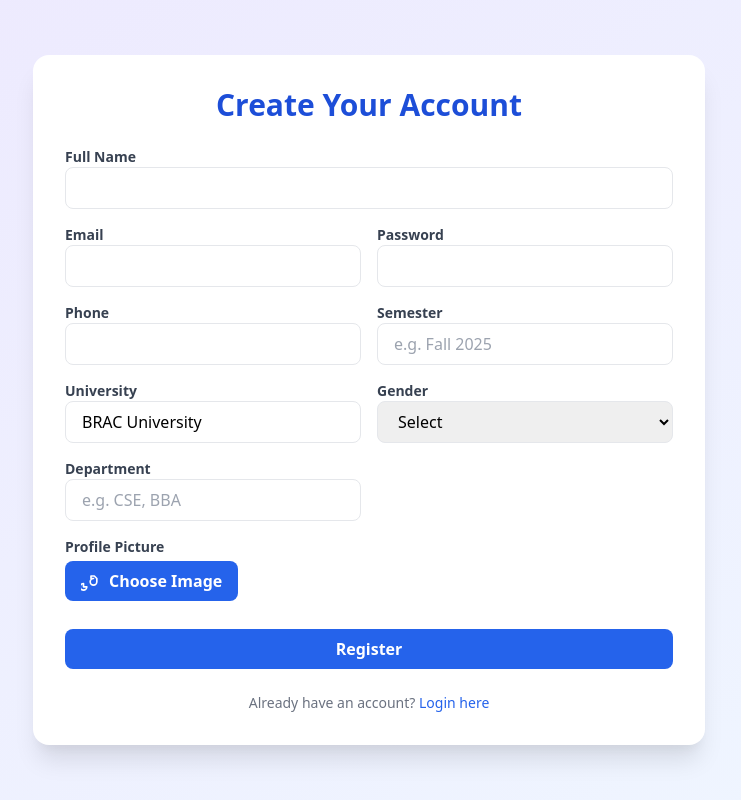
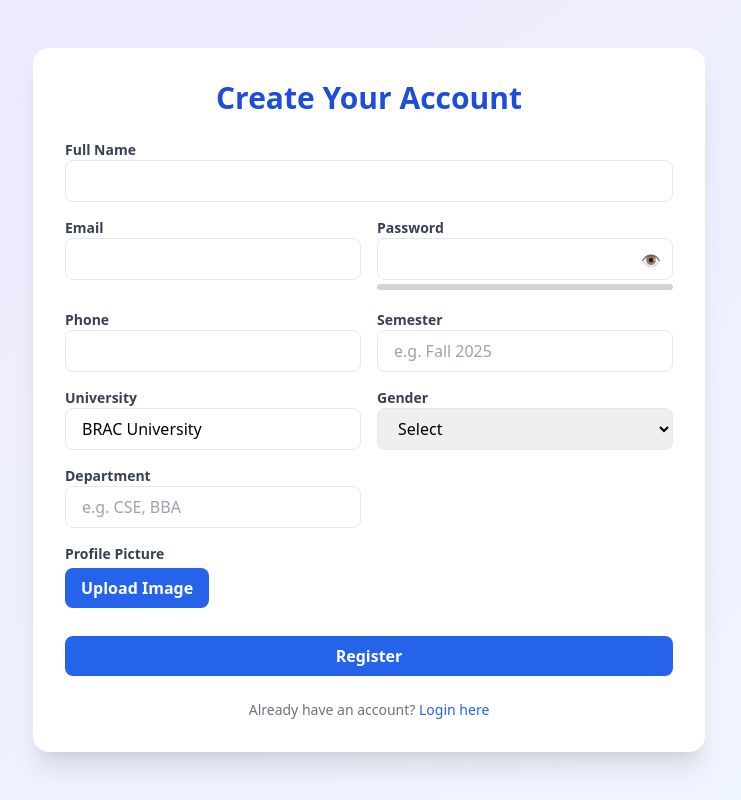
Before and after one commit to ImtiazHossain-Eshan/Campus_Sync, a PHP site: page /scrape-preprereg/auth/register.php in a window 1280 px wide. Shown: the whole page, without its empty margins (271-1012 px from the left). Run offline with PHP 8.4, Linux system fonts and the light colour scheme.

Commit message:
Enhanced registration form with email check and password strength
Added AJAX-based email availability check and password strength meter to the registration form. Improved UI for password visibility toggle and profile picture preview. Removed unused image assets and added new GIFs.

```diff
--- a/auth/register.php
+++ b/auth/register.php
@@ -15,7 +15,6 @@ if ($_SERVER["REQUEST_METHOD"] === "POST") {
     $department = htmlspecialchars(trim($_POST['department']));
     $profile_pic = null;
 
-    // Handle file upload
     if (isset($_FILES['profile_pic']) && $_FILES['profile_pic']['error'] === UPLOAD_ERR_OK) {
         $uploadDir = '../assets/uploads/';
         if (!file_exists($uploadDir)) {
@@ -39,13 +38,10 @@ if ($_SERVER["REQUEST_METHOD"] === "POST") {
             header("Location: login.php");
             exit();
         } catch (PDOException $e) {
-            // Check if duplicate entry error (email already exists)
             if ($e->getCode() == 23000 && strpos($e->getMessage(), 'Duplicate') !== false) {
                 $error = "This email is already registered. Please use a different email or login.";
             } else {
                 $error = "An error occurred. Please try again later.";
-                // For debugging only: uncomment below line to see error details
-                // $error .= " Error: " . $e->getMessage();
             }
         }
     }
@@ -58,12 +54,9 @@ if ($_SERVER["REQUEST_METHOD"] === "POST") {
   <meta name="viewport" content="width=device-width, initial-scale=1.0"/>
   <title>Register - CampusSync</title>
   <link href="https://cdn.jsdelivr.net/npm/tailwindcss@2.2.19/dist/tailwind.min.css" rel="stylesheet">
-
   <style>
-    /* Hide default file input */
-    input[type="file"] {
-      display: none;
-    }
+    input[type="file"] { display: none; }
+    .strength-bar { height: 6px; border-radius: 5px; margin-top: 4px; }
   </style>
 </head>
 <body class="bg-gradient-to-br from-purple-100 to-blue-50 min-h-screen flex items-center justify-center">
@@ -80,37 +73,45 @@ if ($_SERVER["REQUEST_METHOD"] === "POST") {
   <form method="post" enctype="multipart/form-data" class="grid grid-cols-1 md:grid-cols-2 gap-4" id="registerForm">
     <div class="col-span-2">
       <label class="block text-sm font-semibold text-gray-700">Full Name</label>
-        <input type="text" name="name" required class="w-full px-4 py-2 border rounded-lg focus:outline-none focus:ring-2 focus:ring-blue-400">
+      <input type="text" name="name" required class="w-full px-4 py-2 border rounded-lg focus:ring-2 focus:ring-blue-400">
     </div>
 
     <div>
       <label class="block text-sm font-semibold text-gray-700">Email</label>
-        <input type="email" name="email" required class="w-full px-4 py-2 border rounded-lg focus:outline-none focus:ring-2 focus:ring-blue-400">
+      <input type="email" name="email" id="email" required class="w-full px-4 py-2 border rounded-lg focus:ring-2 focus:ring-blue-400">
+      <p id="emailStatus" class="text-sm mt-1"></p>
     </div>
 
     <div>
       <label class="block text-sm font-semibold text-gray-700">Password</label>
-        <input type="password" name="password" required minlength="6" class="w-full px-4 py-2 border rounded-lg focus:outline-none focus:ring-2 focus:ring-blue-400">
+      <div class="relative">
+        <input type="password" name="password" id="password" required minlength="6" class="w-full px-4 py-2 border rounded-lg pr-10 focus:ring-2 focus:ring-blue-400">
+        <button type="button" onclick="togglePassword()" class="absolute right-3 top-2.5 text-gray-500">
+          👁️
+        </button>
+      </div>
+      <div id="strengthBar" class="w-full strength-bar bg-gray-300 mt-1"></div>
+      <p id="strengthText" class="text-xs text-gray-600 mt-1"></p>
     </div>
 
     <div>
       <label class="block text-sm font-semibold text-gray-700">Phone</label>
-        <input type="text" name="phone" required class="w-full px-4 py-2 border rounded-lg focus:outline-none focus:ring-2 focus:ring-blue-400">
+      <input type="text" name="phone" required class="w-full px-4 py-2 border rounded-lg focus:ring-2 focus:ring-blue-400">
     </div>
 
     <div>
       <label class="block text-sm font-semibold text-gray-700">Semester</label>
-        <input type="text" name="semester" placeholder="e.g. Fall 2025" class="w-full px-4 py-2 border rounded-lg focus:outline-none focus:ring-2 focus:ring-blue-400">
+      <input type="text" name="semester" placeholder="e.g. Fall 2025" class="w-full px-4 py-2 border rounded-lg focus:ring-2 focus:ring-blue-400">
     </div>
 
     <div>
       <label class="block text-sm font-semibold text-gray-700">University</label>
-        <input type="text" name="university" value="BRAC University" class="w-full px-4 py-2 border rounded-lg focus:outline-none focus:ring-2 focus:ring-blue-400">
+      <input type="text" name="university" value="BRAC University" class="w-full px-4 py-2 border rounded-lg focus:ring-2 focus:ring-blue-400">
     </div>
 
     <div>
       <label class="block text-sm font-semibold text-gray-700">Gender</label>
-        <select name="gender" class="w-full px-4 py-2 border rounded-lg focus:outline-none focus:ring-2 focus:ring-blue-400">
+      <select name="gender" class="w-full px-4 py-2 border rounded-lg focus:ring-2 focus:ring-blue-400">
         <option value="">Select</option>
         <option value="Male">Male</option>
         <option value="Female">Female</option>
@@ -119,26 +120,15 @@ if ($_SERVER["REQUEST_METHOD"] === "POST") {
 
     <div>
       <label class="block text-sm font-semibold text-gray-700">Department</label>
-        <input type="text" name="department" placeholder="e.g. CSE, BBA" class="w-full px-4 py-2 border rounded-lg focus:outline-none focus:ring-2 focus:ring-blue-400">
+      <input type="text" name="department" placeholder="e.g. CSE, BBA" class="w-full px-4 py-2 border rounded-lg focus:ring-2 focus:ring-blue-400">
     </div>
 
-      <!-- Modern Profile Picture Upload -->
     <div class="col-span-2">
       <label class="block text-sm font-semibold text-gray-700 mb-1">Profile Picture</label>
-
-        <!-- Hidden file input -->
       <input type="file" name="profile_pic" id="profile_pic" accept="image/*" />
-
-        <!-- Custom upload button -->
-        <label for="profile_pic"
-          class="cursor-pointer inline-flex items-center px-4 py-2 bg-blue-600 text-white rounded-lg hover:bg-blue-700 transition font-semibold select-none">
-          <svg xmlns="http://www.w3.org/2000/svg" class="h-5 w-5 mr-2" fill="none" viewBox="0 0 24 24" stroke="currentColor">
-            <path stroke-linecap="round" stroke-linejoin="round" stroke-width="2" d="M3 15a4 4 0 104 4H3v-4zm9-9h4l3 3v4a4 4 0 11-4-4h-3z" />
-          </svg>
-          Choose Image
+      <label for="profile_pic" class="cursor-pointer inline-flex items-center px-4 py-2 bg-blue-600 text-white rounded-lg hover:bg-blue-700 transition font-semibold">
+        Upload Image
       </label>
-
-        <!-- Preview container -->
       <div id="previewContainer" class="mt-3">
         <img id="previewImage" src="#" alt="Profile Preview" class="max-w-xs rounded-lg shadow-md hidden" />
       </div>
@@ -158,23 +148,66 @@ if ($_SERVER["REQUEST_METHOD"] === "POST") {
 </div>
 
 <script>
-    const inputFile = document.getElementById('profile_pic');
+  function togglePassword() {
+    const input = document.getElementById("password");
+    input.type = input.type === "password" ? "text" : "password";
+  }
+
+  document.getElementById('profile_pic').addEventListener('change', function() {
+    const file = this.files[0];
     const previewImage = document.getElementById('previewImage');
-    const previewContainer = document.getElementById('previewContainer');
-
-    inputFile.addEventListener('change', function() {
-      const file = this.files[0];
     if (file) {
       const reader = new FileReader();
-        reader.onload = function(e) {
-          previewImage.setAttribute('src', e.target.result);
+      reader.onload = e => {
+        previewImage.src = e.target.result;
         previewImage.classList.remove('hidden');
-        }
+      };
       reader.readAsDataURL(file);
     } else {
-        previewImage.setAttribute('src', '#');
+      previewImage.src = '#';
       previewImage.classList.add('hidden');
     }
+  });
+
+  // ✅ Password strength
+  const passwordInput = document.getElementById('password');
+  const strengthBar = document.getElementById('strengthBar');
+  const strengthText = document.getElementById('strengthText');
+
+  passwordInput.addEventListener('input', () => {
+    const val = passwordInput.value;
+    let score = 0;
+    if (val.length >= 6) score++;
+    if (/[A-Z]/.test(val)) score++;
+    if (/[0-9]/.test(val)) score++;
+    if (/[^A-Za-z0-9]/.test(val)) score++;
+
+    let colors = ["bg-red-500", "bg-yellow-400", "bg-green-500", "bg-green-600"];
+    let levels = ["Weak", "Fair", "Good", "Strong"];
+
+    strengthBar.className = `w-full strength-bar ${colors[score-1] || "bg-gray-300"}`;
+    strengthText.innerText = score ? `Password strength: ${levels[score-1]}` : "";
+  });
+
+  // ✅ AJAX email check
+  const emailInput = document.getElementById("email");
+  const emailStatus = document.getElementById("emailStatus");
+
+  emailInput.addEventListener("blur", () => {
+    const email = emailInput.value.trim();
+    if (!email) return;
+
+    fetch("check_email.php?email=" + encodeURIComponent(email))
+      .then(res => res.text())
+      .then(data => {
+        if (data === "taken") {
+          emailStatus.innerText = "❌ Email already in use";
+          emailStatus.className = "text-sm text-red-500";
+        } else {
+          emailStatus.innerText = "✅ Email is available";
+          emailStatus.className = "text-sm text-green-600";
+        }
+      });
   });
 </script>
 </body>
```
Also changed, not shown: auth/check_email.php (added, +11 -0 lines), assets/uploads/685586bb00d23_00000-1861032672.png (deleted), assets/uploads/6855892c4d78b_anime.gif (deleted), assets/uploads/68558a35164c1_anime.gif (deleted), assets/uploads/68558a89dfb22_snowy-snowing.gif (deleted), assets/uploads/6859a72814ec1_cat-no.gif (deleted), assets/uploads/685acd22e0291_confused-meme.gif (deleted), assets/uploads/685fed134cd29_snowy-snowing.gif (deleted), assets/uploads/685fed3217f26_trouble-trouble-the-cat.gif (deleted), assets/uploads/685fedb9b009d_anime.gif (deleted), 4 other files. Lines whose indentation alone changed are shown as unchanged.
